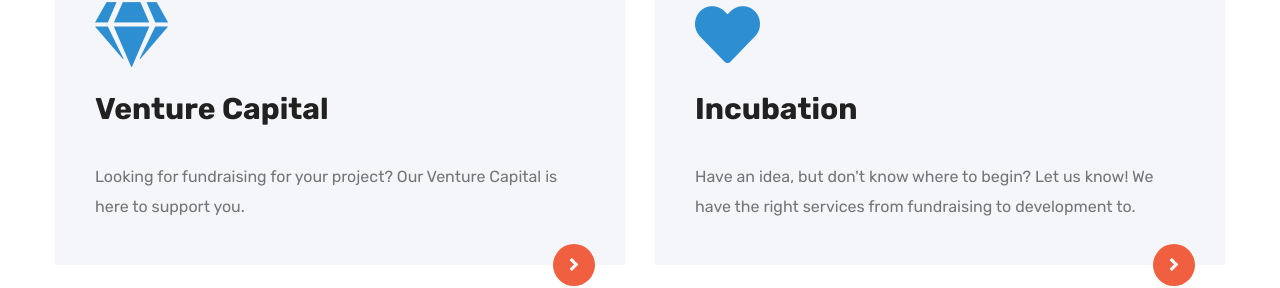
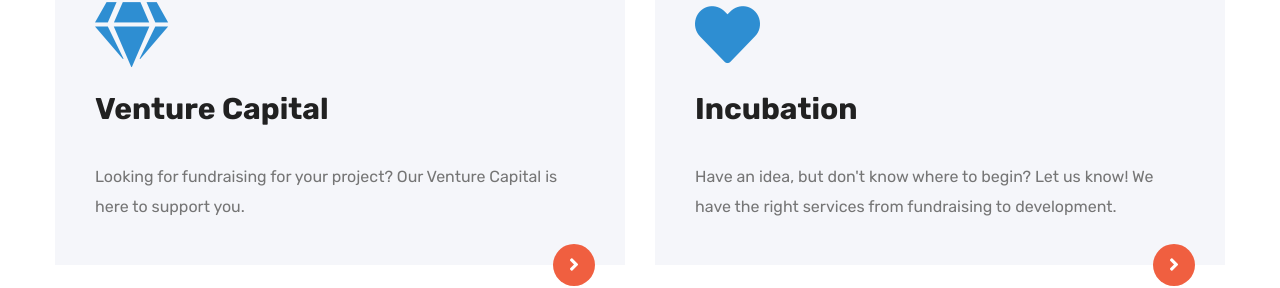
Before and after one commit to Giftea/ggg, a Next.js app: page / in a window 1280 px wide. Shown: the part 1867-2155 px from the top of the page. Built offline with nearby package versions, Linux system fonts and the light colour scheme.

Commit message:
corrected typo

```diff
--- a/components/services.js
+++ b/components/services.js
@@ -28,7 +28,7 @@ const Service = () => {
                 <h3>Incubation</h3>
               </a>
               <p>Have an idea, but don't know where to begin? Let us know! We
-                have the right services from fundraising to development to.
+                have the right services from fundraising to development.
               </p>
               <a href="/#" className="read-more fas fa-angle-right"></a>
             </div>
```
